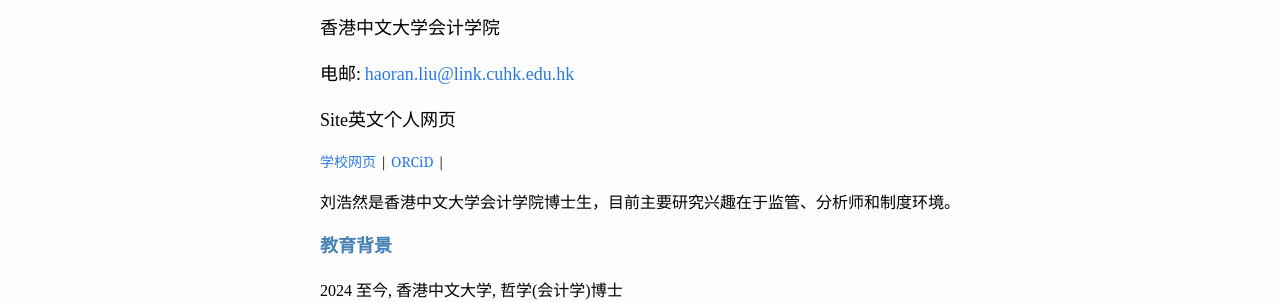
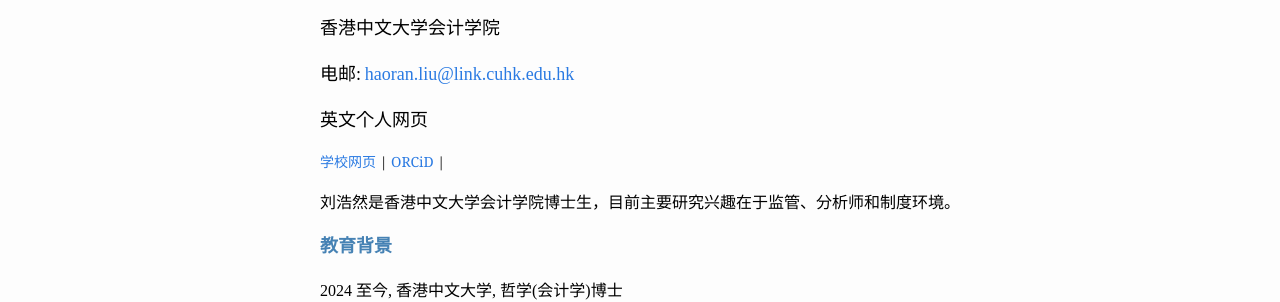
Before and after one commit to LeightonLiu/leightonliu.github.io, a Jekyll site: the page built from index.md, in a window 1280 px wide. Shown: the part 686-988 px from the top of the page. Built offline with Jekyll 4.4.1, drawn with Linux system fonts in a browser that asks for light colours.

Commit message:
Update index.md

```diff
--- a/index.md
+++ b/index.md
@@ -22,7 +22,7 @@
 
 <p>
 <a href="https://sites.google.com/view/haoran-liu/home" target="_blank">
-<font color="Black" face="微软正黑" size=4>Site英文个人网页</font>
+<font color="Black" face="微软正黑" size=4>英文个人网页</font>
 </a>
 </p>
 
```
